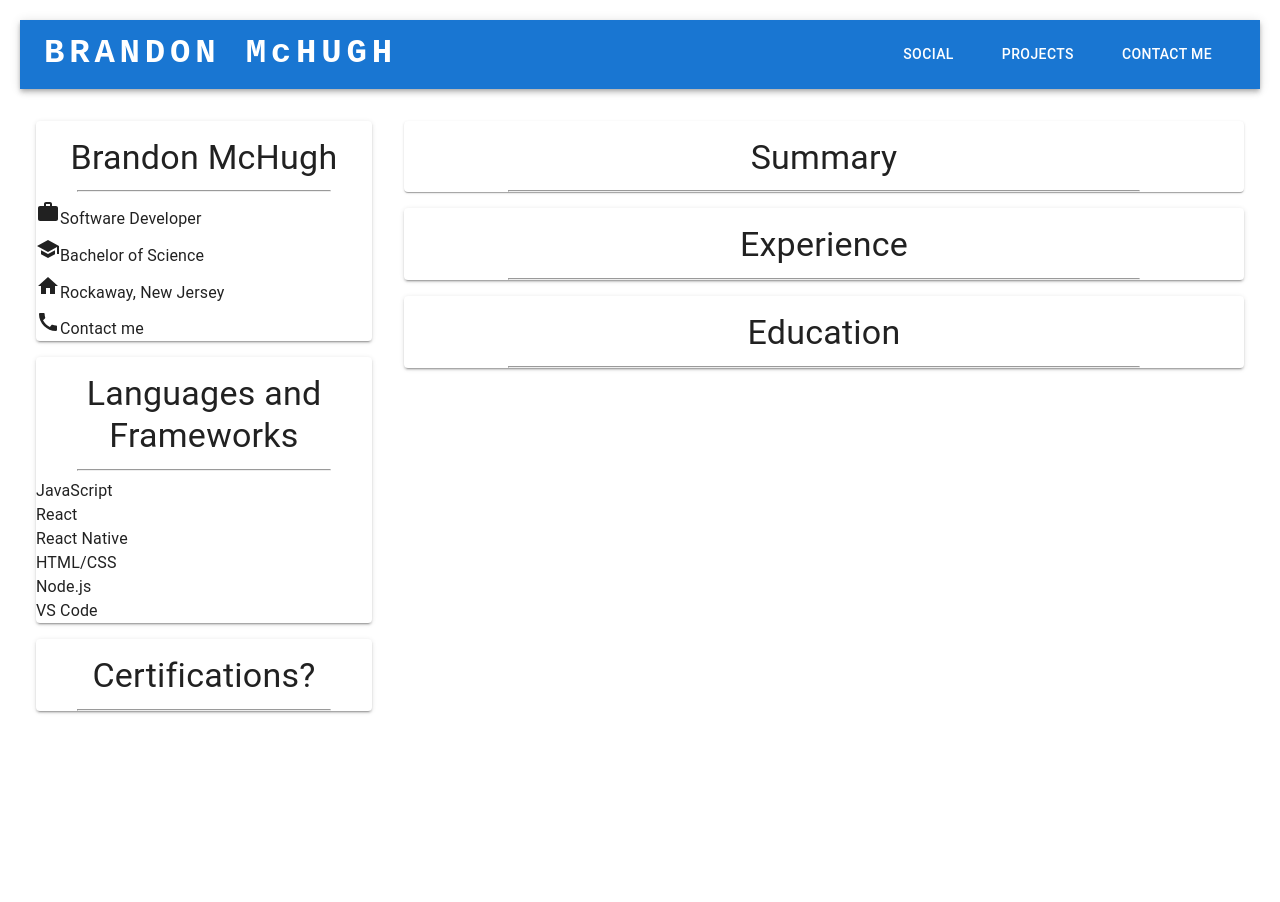
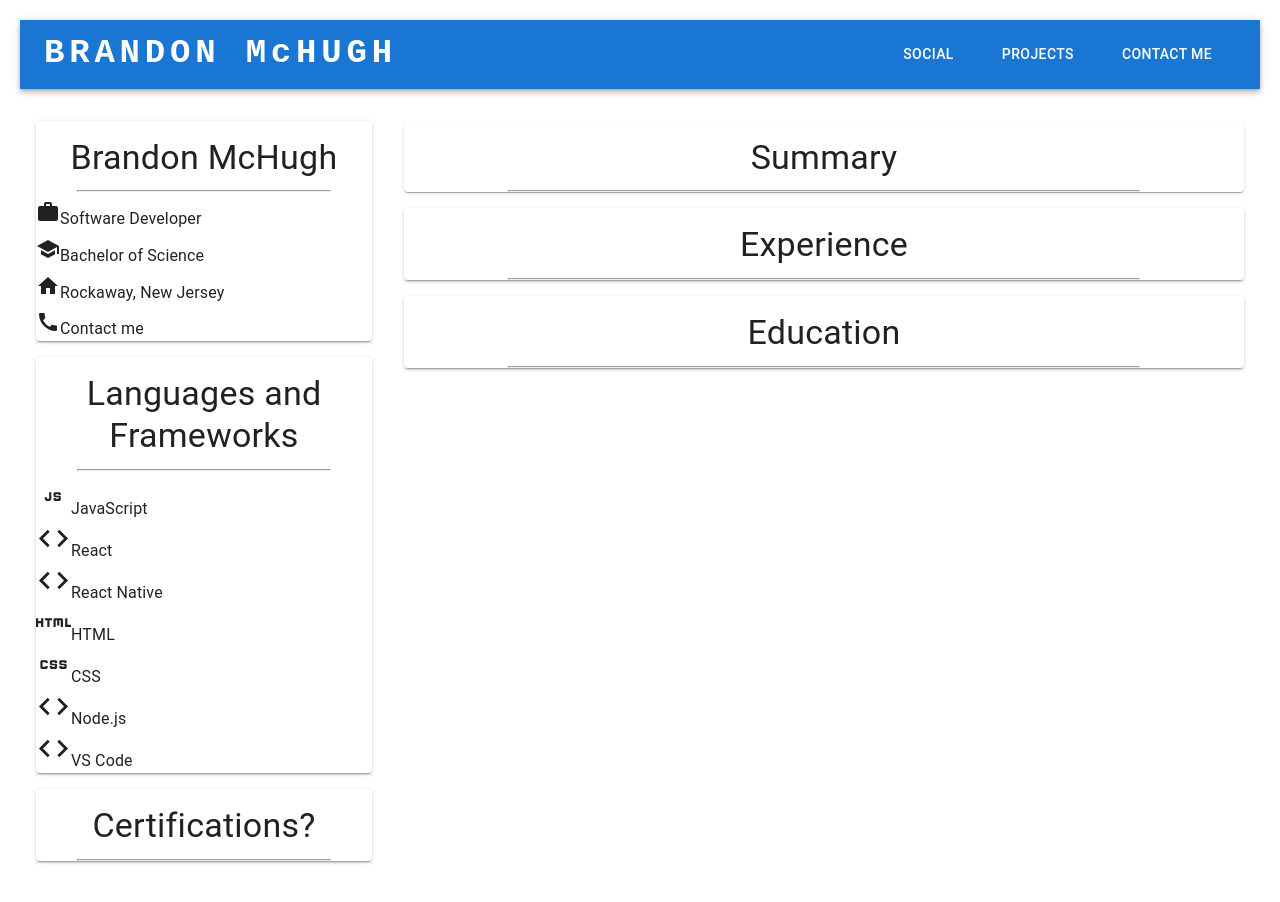
Before and after one commit to brandmch/website_v2, a React (Create React App) app: page / in a window 1280 px wide. Shown: the top 902 px of the page. Before the commit the page ends 800 px from the top, so only its background shows below. Built offline with nearby package versions, Linux system fonts and the light colour scheme.

Commit message:
languages and frameworks

```diff
--- a/src/routes/landing.js
+++ b/src/routes/landing.js
@@ -3,6 +3,10 @@ import SchoolIcon from "@mui/icons-material/School";
 import WorkIcon from "@mui/icons-material/Work";
 import HomeIcon from "@mui/icons-material/Home";
 import CallIcon from "@mui/icons-material/Call";
+import JavascriptIcon from "@mui/icons-material/Javascript";
+import HtmlIcon from "@mui/icons-material/Html";
+import CssIcon from "@mui/icons-material/Css";
+import CodeIcon from "@mui/icons-material/Code";
 import React from "react";
 import AppBarCustom from "../components/appbar";
 
@@ -53,13 +57,34 @@ const Landing = () => {
                 </Typography>
               </Box>
               <hr />
-              <Typography>JavaScript</Typography>
-              <Typography>React</Typography>
-              <Typography>React Native</Typography>
-              <Typography>HTML/CSS</Typography>
-              <Typography>Node.js</Typography>
-              <Typography>VS Code</Typography>
-              <Typography></Typography>
+              <Typography>
+                <JavascriptIcon fontSize="large" />
+                JavaScript
+              </Typography>
+              <Typography>
+                <CodeIcon fontSize="large" />
+                React
+              </Typography>
+              <Typography>
+                <CodeIcon fontSize="large" />
+                React Native
+              </Typography>
+              <Typography>
+                <HtmlIcon fontSize="large" />
+                HTML
+              </Typography>
+              <Typography>
+                <CssIcon fontSize="large" />
+                CSS
+              </Typography>
+              <Typography>
+                <CodeIcon fontSize="large" />
+                Node.js
+              </Typography>
+              <Typography>
+                <CodeIcon fontSize="large" />
+                VS Code
+              </Typography>
             </Paper>
           </Box>
 
```
